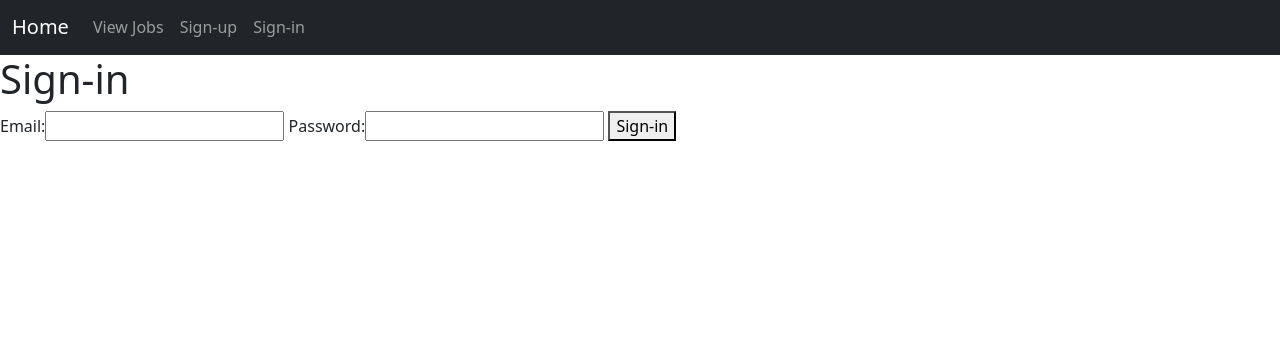
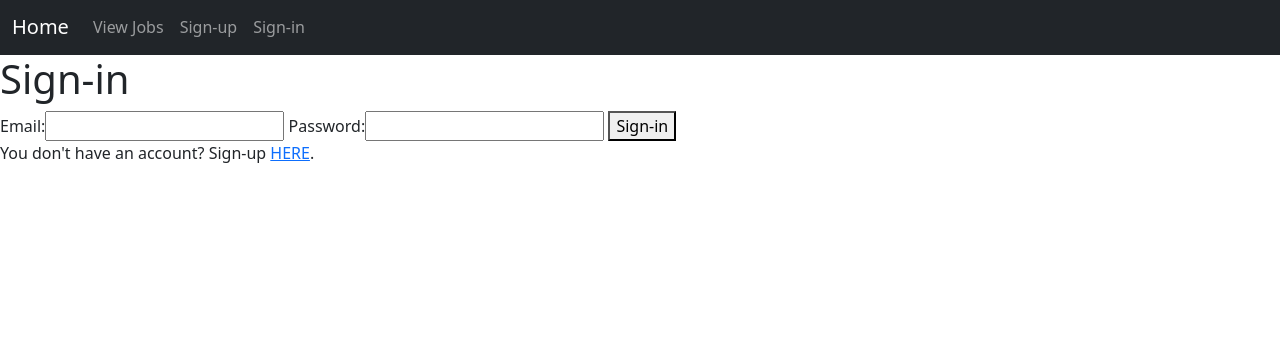
Before and after one commit to lozanov95/job_posting, a Django app: page /auth/sign-in/ in a window 1280 px wide. Shown: the part 1-356 px from the top of the page. Run offline with Django 3.2, Linux system fonts and the light colour scheme.

Commit message:
added redirect from sign-up

```diff
--- a/templates/auth/sign-in.html
+++ b/templates/auth/sign-in.html
@@ -7,4 +7,6 @@
         {{ form }}
         <button>Sign-in</button>
     </form>
+
+    <p>You don't have an account? Sign-up <a href="{% url 'sign up' %}">HERE</a>.</p>
 {% endblock %}
```
